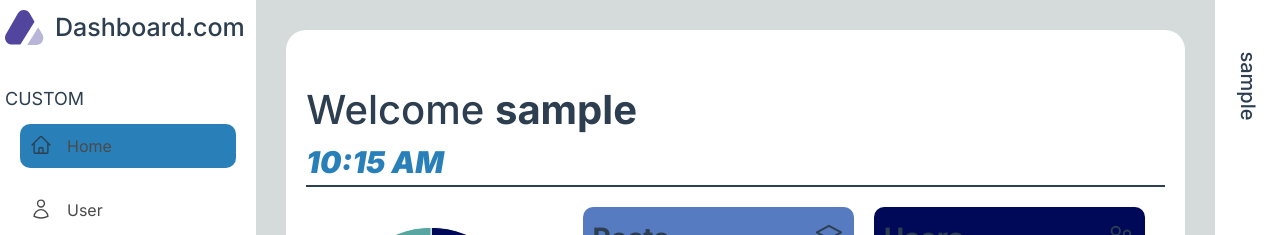
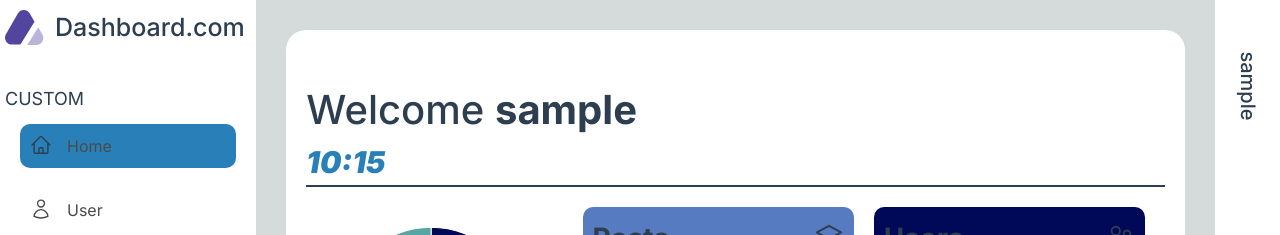
Before and after one commit to M1389/Blog-Admin-Dashboard, a React (Vite) app in the folder Admin/: page / in a window 1280 px wide. Shown: the top 235 px of the page. Built offline with nearby package versions, Linux system fonts and the light colour scheme; no server answers; sample sign-in values are in the browser's storage.

Commit message:
Edit clock

```diff
--- a/Admin/src/Pages/Home/index.jsx
+++ b/Admin/src/Pages/Home/index.jsx
@@ -129,7 +129,7 @@ export default function Home() {
             color={theme.palette.primary.main}
             fontStyle={'italic'}
           >
-            {time} {time?.hours >=12 ? "PM" : "AM"}
+            {time}
           </Typography>
           <Divider
             sx={{
```
